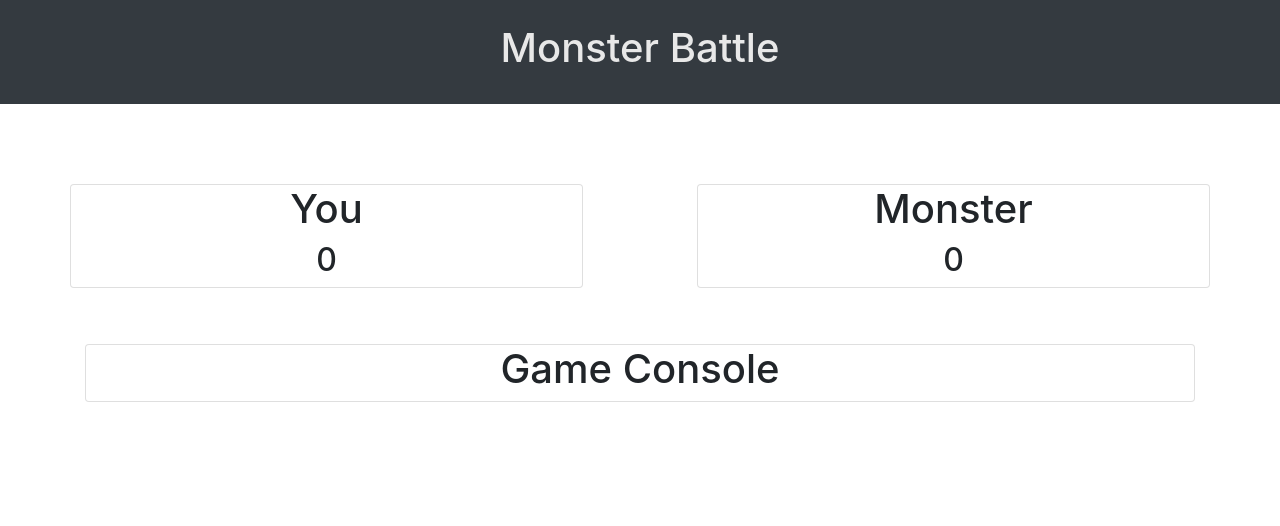
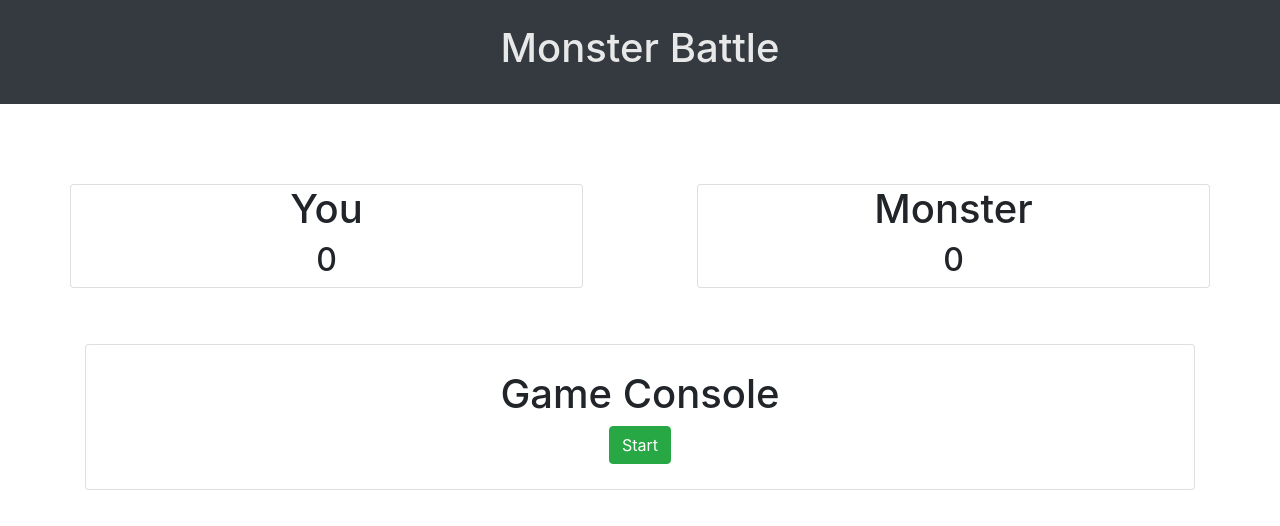
Before and after one commit to ghigbie/vue-monster-battle, a Vue app: page / in a window 1280 px wide. Shown: the top 526 px of the page. Built offline with nearby package versions, Linux system fonts and the light colour scheme.

Commit message:
Add footer component

```diff
--- a/src/App.vue
+++ b/src/App.vue
@@ -3,7 +3,7 @@
     <Header :title="title" />
     <div class="container">
       <Scoreboard :player1="player1"  :player2="player2"/>
-      <GameConsole />
+      <GameConsole :newGame="newGame" />
     </div>
   </div>
 
@@ -32,7 +32,8 @@ export default {
         name: 'Monster',
         score: 0
       },
-      scoreOverall: 0
+      scoreOverall: 0,
+      newGame: true,
     }
   }
 }
--- a/src/components/GameConsole.vue
+++ b/src/components/GameConsole.vue
@@ -1,15 +1,33 @@
 <template>
     <div class="game-console card">
         <h1>Game Console</h1>
+        <div class="button-holder">
+            <template v-if="newGame">
+                <button class="btn btn-success"
+                        @click="startGame">Start</button>
+            </template>
+            <template v-else>
+                <button class="btn btn-warning">Attack</button>
+                <button class="btn btn-danger">Special Attack</button>
+                <button class="btn btn-primary">Heal</button>
+                <button class="btn btn-dark">Give Up</button>
+            </template>
+        </div>
     </div>
 </template>
 
 <script>
 export default {
     name: 'GameConsole',
+    props: ['newGame'],
     data(){
         return {
 
+        }
+    },
+    methods: {
+        startGame(){
+            //console.log('start game called');
         }
     }
 }
@@ -19,5 +37,6 @@ export default {
     .game-console{
         text-align: center;
         margin-top: 7vh;
+        padding: 25px;
     }
 </style>
```
Also changed, not shown: src/components/Footer.vue (added, +20 -0 lines).
